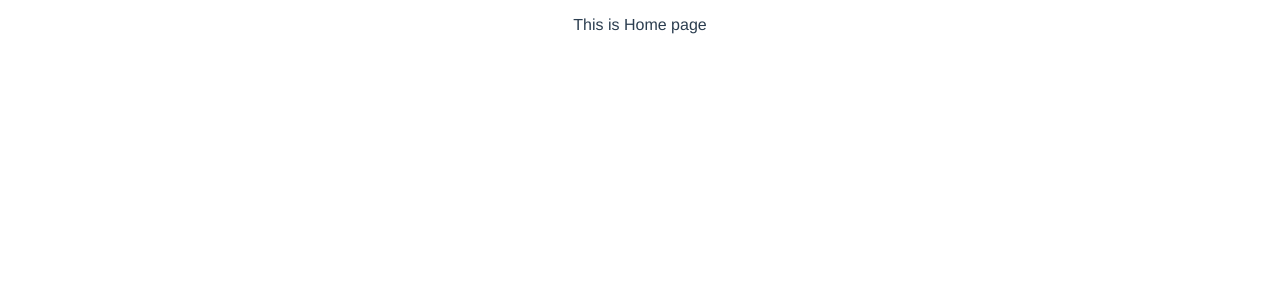
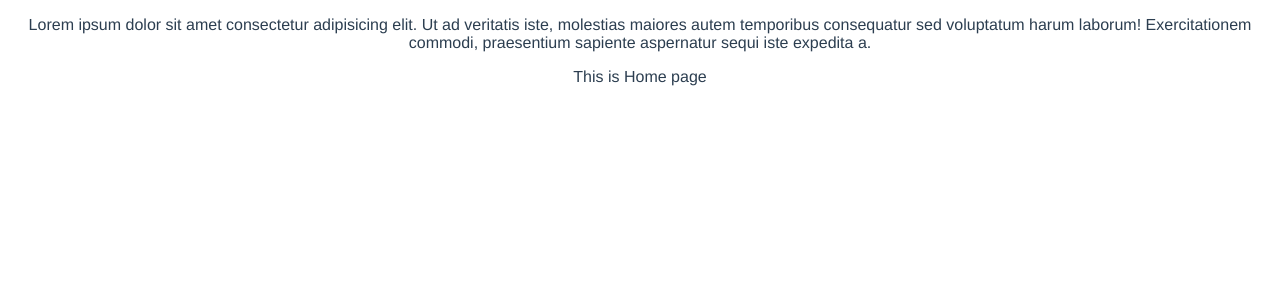
Before and after one commit to Sodiqmirzo/vuejs-crm, a Vue app: page / in a window 1280 px wide. Shown: the top 300 px of the page. Built offline with nearby package versions, Linux system fonts and the light colour scheme.

Commit message:
testing app

```diff
--- a/src/App.vue
+++ b/src/App.vue
@@ -1,10 +1,16 @@
 <template>
   <div id="app">
+    <p>
+      Lorem ipsum dolor sit amet consectetur adipisicing elit. Ut ad veritatis
+      iste, molestias maiores autem temporibus consequatur sed voluptatum harum
+      laborum! Exercitationem commodi, praesentium sapiente aspernatur sequi
+      iste expedita a.
+    </p>
     <!-- <div id="nav">
       <router-link to="/">Home</router-link> |
       <router-link to="/about">About</router-link>
     </div> -->
-    <router-view/>
+    <router-view />
   </div>
 </template>
 
```
